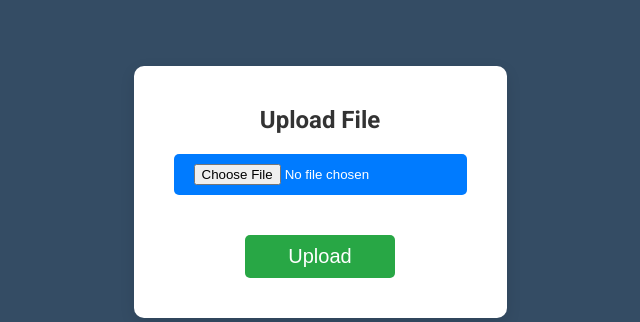
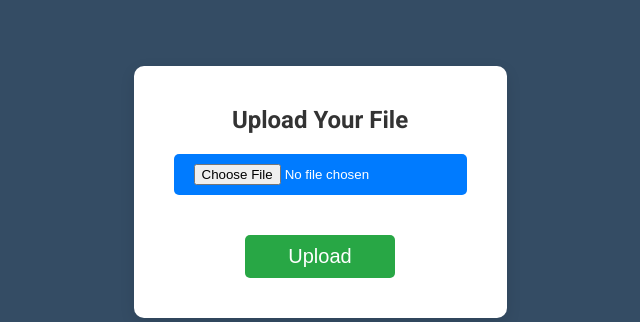
Before and after one commit to santoshvandari/FileSharing, a Django app: page / in a window 1280 px wide. Shown: the part 266-588 px from the top of the page, without its empty margins (320-960 px from the left). Run offline with Django 5.2, Linux system fonts and the light colour scheme.

Commit message:
index file changes

```diff
--- a/Templates/index.html
+++ b/Templates/index.html
@@ -7,7 +7,7 @@
     {% block mainsection %}
 
         <section id="fileupload">
-            <h2>Upload File</h2>
+            <h2>Upload Your File</h2>
             <form action="#" method="post" enctype="multipart/form-data">
                 {% csrf_token %}
                 <input type="file" name="file" required>
```
